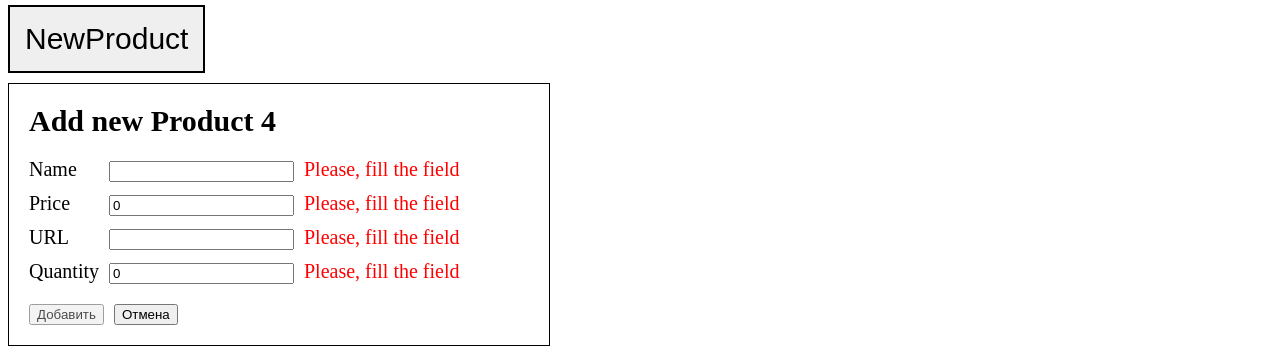
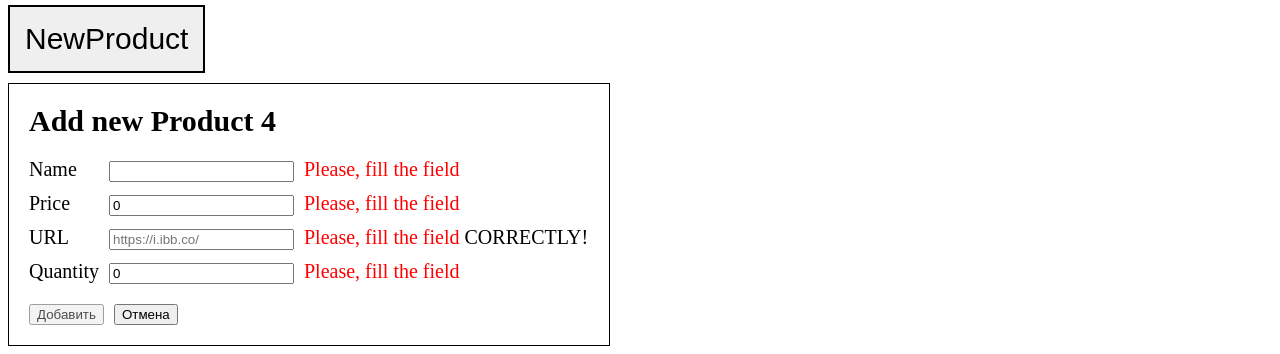
Before and after one commit to zelia-6385/FD3-Zelenok, a React app in the folder home-work_3/ishop3/: page / in a window 1280 px wide. Both pictures are taken after a click on the button "NewProduct". Shown: the part 585-939 px from the top of the page. Built offline with nearby package versions, Linux system fonts and the light colour scheme.

Commit message:
fix url path

```diff
--- a/home-work_3/ishop3/components/MyIshop.js
+++ b/home-work_3/ishop3/components/MyIshop.js
@@ -29,6 +29,7 @@ class MyIshop extends React.Component {
 
         isEditCard: false,
         isNewCard: false,
+        isURL: false,
     };
 
     changeIsChoose = (code) => {
@@ -118,6 +119,7 @@ class MyIshop extends React.Component {
                     contentQuantity: null,
                     isEditCard: false,
                     isNewCard: !this.state.isNewCard,
+                    isURL: false,
                 });
             } else {
                 this.setState ({
@@ -128,6 +130,7 @@ class MyIshop extends React.Component {
                     contentQuantity: null,
                     isEditCard: false,
                     isNewCard: !this.state.isNewCard,
+                    isURL: false,
                 });
             }
         }
@@ -183,6 +186,8 @@ class MyIshop extends React.Component {
 
     createProduct = (code) => {
 
+        if (this.checkRegularURL()) {
+
             let product = {};
 
             product.code = code;
@@ -201,7 +206,9 @@ class MyIshop extends React.Component {
                 contentURL: '',
                 contentQuantity: null,
                 isNewCard: !this.state.isNewCard,
+                isURL: true,
             }, this.saveFields);
+        }
     };
 
     resetCodeValue = () => {
@@ -227,6 +234,17 @@ class MyIshop extends React.Component {
 
         return checkResult;
     };
+
+    checkRegularURL = () => {
+        let regexp = /^((http|https|ftp):\/\/)(([A-Z0-9][A-Z0-9_-]*)(\.[A-Z0-9][A-Z0-9_-]*)+)\//i;
+
+        let val = this.state.contentURL;
+
+        console.log(val);
+        console.log(regexp.test(val));
+
+        return regexp.test(val);
+    }
 
     saveFields = () => {
         this.setState({
@@ -296,6 +314,7 @@ class MyIshop extends React.Component {
                     cbResetCodeValue={this.resetCodeValue}
                     cbEditProduct={this.editProduct}
                     cbCheckValid={this.checkValid}
+                    isURL={this.state.isURL}
 
                     contentName={this.state.contentName}
                     contentPrice={+this.state.contentPrice}
@@ -309,6 +328,7 @@ class MyIshop extends React.Component {
                     cbResetCodeValue={this.resetCodeValue}
                     cbCreateProduct={this.createProduct}
                     cbCheckValid={this.checkValid}
+                    isURL={this.state.isURL}
 
                     contentName={this.state.contentName}
                     contentPrice={+this.state.contentPrice}
--- a/home-work_3/ishop3/components/ProductCard.css
+++ b/home-work_3/ishop3/components/ProductCard.css
@@ -1,7 +1,7 @@
 .product-card {
     margin-top: 10px;
     border: 1px solid black;
-    max-width: 500px;
+    max-width: 560px;
     padding: 20px;
 }
 
--- a/home-work_3/ishop3/components/ProductCard.js
+++ b/home-work_3/ishop3/components/ProductCard.js
@@ -17,11 +17,7 @@ class ProductCard extends React.Component {
         cbEditProduct: PropTypes.func,
         cbCreateProduct: PropTypes.func,
         cbCheckValid: PropTypes.func,
-
-        // isValidName: PropTypes.bool.isRequired,
-        // isValidPrice: PropTypes.bool.isRequired,
-        // isValidURL: PropTypes.bool.isRequired,
-        // isValidQuantity: PropTypes.bool.isRequired,
+        isURL: PropTypes.bool,
 
         contentName: PropTypes.string.isRequired,
         contentPrice: PropTypes.number.isRequired,
@@ -37,11 +33,16 @@ class ProductCard extends React.Component {
         return this.props.cbCheckValid();
     };
 
+    // checkIsURL = () => {
+    //     return this.props.cbCheckRegularURL(EO.target.value);
+    // }
+
     pushEditCard = () => {
         this.props.cbEditProduct(this.props.code);
     };
 
-    pushNewCard = () => {
+    pushNewCard = (EO) => {
+        EO.preventDefault();
         this.props.cbCreateProduct(this.props.code);
     }
 
@@ -118,11 +119,14 @@ class ProductCard extends React.Component {
                             </label>
                             <input className="product-card__input"
                                 id="product-url"
-                                type="text"
+                                type="url"
+                                pattern="/^((http|https|ftp):\/\/)(([A-Z0-9][A-Z0-9_-]*)(\.[A-Z0-9][A-Z0-9_-]*)+)\//i"
+                                placeholder="https://i.ibb.co/"
                                 value={this.props.contentURL}
                                 onChange={this.changeInput}/>
                             {/* Сообщение о валидации */}
                             {!this.props.contentURL && validField}
+                            {!this.props.isURL && ' ' + 'CORRECTLY!'}
                         </div>
                         <div className="product-card__row">
                             <label htmlFor="product-quantity">
```
Also changed, not shown: home-work_3/ishop3/index.html (+0 -39 lines). Lines whose indentation alone changed are shown as unchanged.
